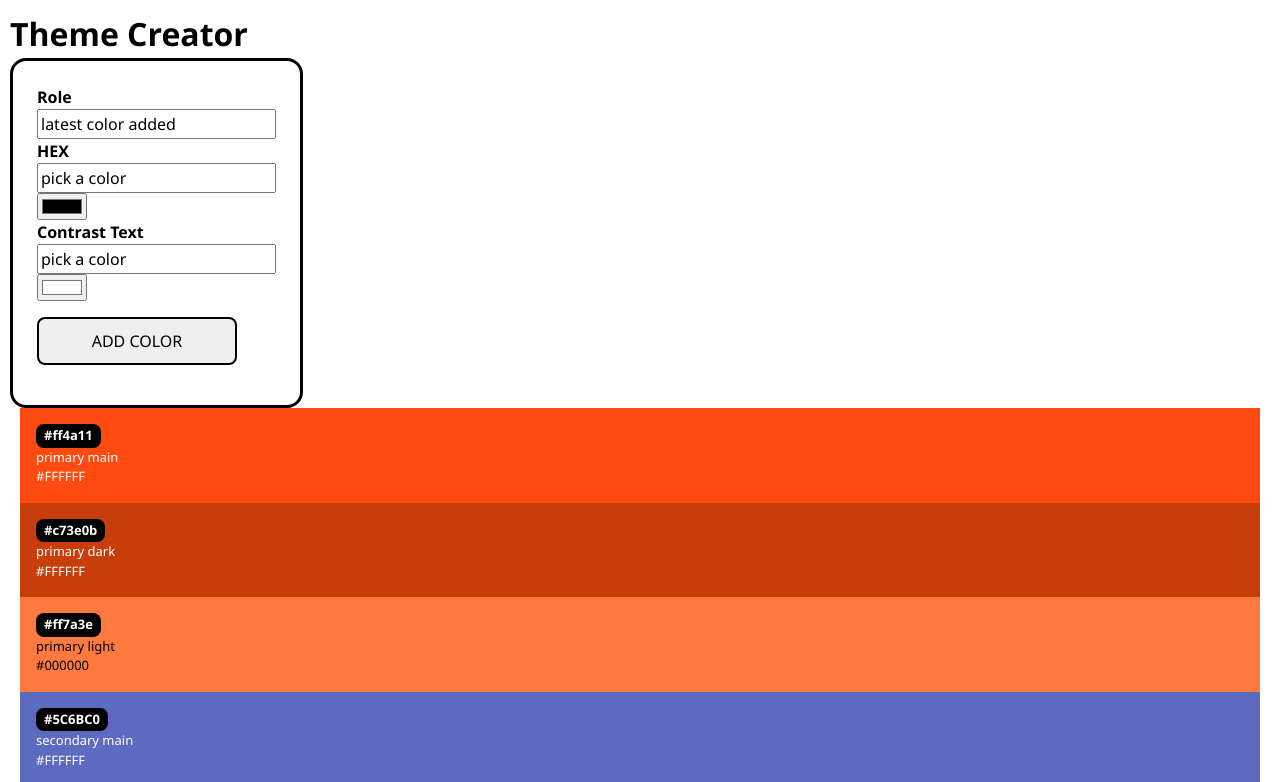
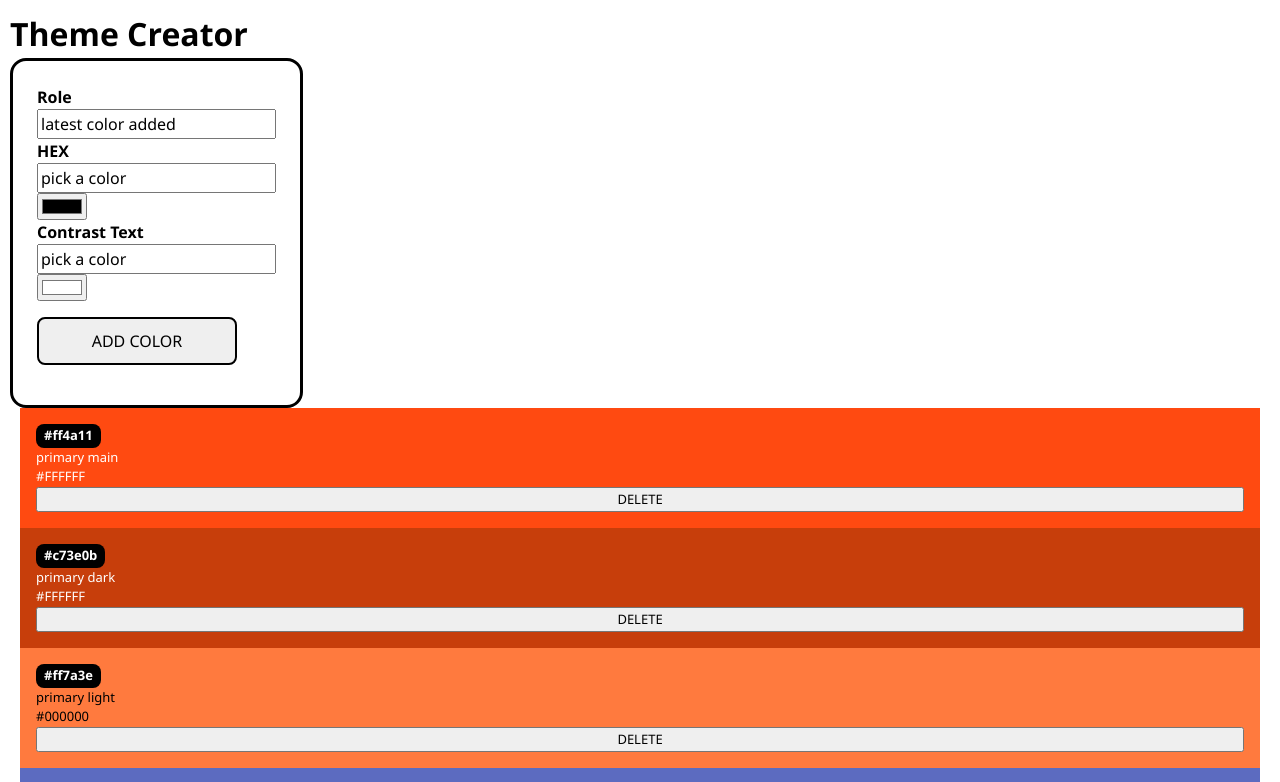
Before and after one commit to josereyes11/Recap-4, a React (Vite) app: page / in a window 1280 px wide. Shown: the top 782 px of the page. Built offline with nearby package versions, Linux system fonts and the light colour scheme.

Commit message:
Delete a color from the theme: commit 1

```diff
--- a/src/App.jsx
+++ b/src/App.jsx
@@ -12,13 +12,23 @@ function App() {
     setThemeColors((prevColors) => [themeColor, ...prevColors]);
   }
 
+  function handleDeleteColor(id) {
+    setThemeColors((prevColors) => prevColors.filter((color) => color.id !== id));
+  }
+
   return (
     <>
       <h1>Theme Creator</h1>
       <ColorForm onAdd={handleAddColor} />
       <div>
         {themeColors.map((themeColor) => {
-          return <Color key={themeColor.id} color={themeColor}></Color>;
+          return (
+            <Color
+              key={themeColor.id}
+              color={themeColor}
+              handleDeleteColor={handleDeleteColor}
+            ></Color>
+          );
         })}
       </div>
     </>
--- a/src/Components/Color/Color.jsx
+++ b/src/Components/Color/Color.jsx
@@ -1,12 +1,23 @@
 import "./Color.css";
+import { useState } from "react";
 
-export default function Color({ color }) {
+export default function Color({ color, handleDeleteColor }) {
+  const [isConfirming, setIsConfirming] = useState();
   return (
     <>
       <div className="color-card" style={{ color: color.contrastText, backgroundColor: color.hex }}>
         <p className="color-card-headline">{color.hex}</p>
         <p>{color.role}</p>
         <p>{color.contrastText}</p>
+        {isConfirming ? (
+          <p>
+            Ar you sure?
+            <button onClick={() => handleDeleteColor(color.id)}>Yes</button>
+            <button onClick={() => setIsConfirming(false)}>Cancel</button>
+          </p>
+        ) : (
+          <button onClick={() => setIsConfirming(true)}>DELETE</button>
+        )}
       </div>
     </>
   );
```
Also changed, not shown: assets/trash-can.svg (added).
